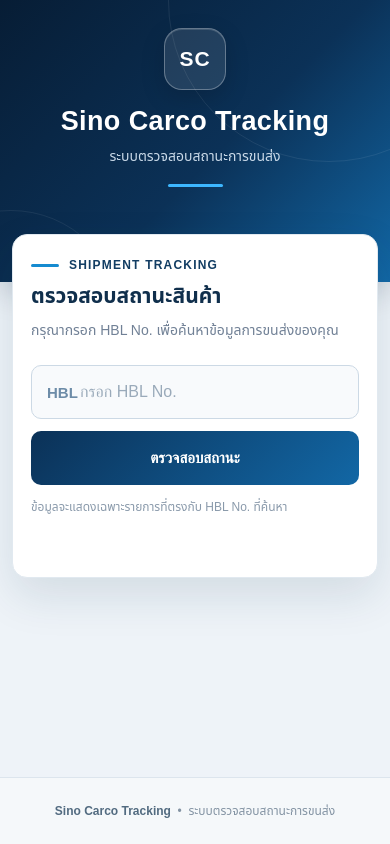
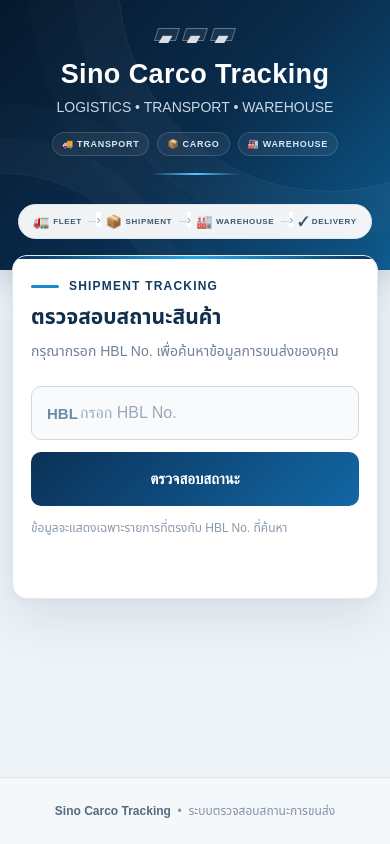
Before and after one commit to aonaonaxxn-bit/Sino-Carco-Tracking, a plain HTML site: page index.html in a window 390 px wide. Drawn offline with Linux system fonts and the light colour scheme.

Commit message:
Update index.html

```diff
--- a/index.html
+++ b/index.html
@@ -37,7 +37,7 @@
       position: relative;
       overflow: hidden;
       background:
-        linear-gradient(135deg, #071d35 0%, #0b3157 55%, #1267a5 100%);
+        linear-gradient(135deg, #06182d 0%, #0a2d4d 52%, #0c5b8f 100%);
       color: white;
       padding: 34px 20px 105px;
       text-align: center;
@@ -47,23 +47,29 @@
     .header::before {
       content: "";
       position: absolute;
-      width: 320px;
-      height: 320px;
+      width: 420px;
+      height: 420px;
       border: 1px solid rgba(255,255,255,0.08);
       border-radius: 50%;
-      right: -100px;
-      top: -160px;
+      right: -150px;
+      top: -230px;
+      box-shadow:
+        0 0 0 45px rgba(255,255,255,0.018),
+        0 0 0 90px rgba(255,255,255,0.012);
     }
 
     .header::after {
       content: "";
       position: absolute;
-      width: 220px;
-      height: 220px;
+      width: 300px;
+      height: 300px;
       border: 1px solid rgba(255,255,255,0.07);
       border-radius: 50%;
-      left: -100px;
-      bottom: -150px;
+      left: -145px;
+      bottom: -205px;
+      box-shadow:
+        0 0 0 35px rgba(255,255,255,0.018),
+        0 0 0 70px rgba(255,255,255,0.012);
     }
 
     .brand {
@@ -71,22 +77,23 @@
       z-index: 2;
     }
 
-    .logo {
-      width: 72px;
-      height: 72px;
-      margin: 0 auto 16px;
-      border-radius: 18px;
-      background: rgba(255,255,255,0.10);
-      border: 1px solid rgba(255,255,255,0.30);
+    /* Logistics decorative mark */
+
+    .logistics-mark {
       display: flex;
-      align-items: center;
       justify-content: center;
-      font-size: 24px;
-      font-weight: 800;
-      letter-spacing: 1px;
-      box-shadow:
-        0 8px 25px rgba(0,0,0,0.15),
-        inset 0 1px 0 rgba(255,255,255,0.15);
+      gap: 6px;
+      margin: 0 auto 18px;
+      opacity: .85;
+    }
+
+    .logistics-mark span {
+      width: 22px;
+      height: 13px;
+      display: block;
+      border: 1px solid rgba(255,255,255,.38);
+      background: rgba(255,255,255,.08);
+      transform: skewX(-18deg);
     }
 
     .brand h1 {
@@ -103,11 +110,36 @@
     }
 
     .brand-line {
-      width: 55px;
-      height: 3px;
-      background: #3db7ff;
+      width: 90px;
+      height: 2px;
+      background: linear-gradient(
+        90deg,
+        transparent,
+        #55c7ff,
+        transparent
+      );
       border-radius: 5px;
       margin: 17px auto 0;
+    }
+
+    .logistics-pills {
+      display: flex;
+      justify-content: center;
+      flex-wrap: wrap;
+      gap: 8px;
+      margin-top: 17px;
+    }
+
+    .logistics-pills span {
+      padding: 7px 11px;
+      border: 1px solid rgba(255,255,255,.14);
+      border-radius: 999px;
+      background: rgba(255,255,255,.06);
+      color: #d8e8f5;
+      font-size: 10px;
+      font-weight: 700;
+      letter-spacing: .7px;
+      backdrop-filter: blur(5px);
     }
 
     /* =========================
@@ -125,15 +157,88 @@
     }
 
     /* =========================
+       LOGISTICS STRIP
+    ========================= */
+
+    .logistics-strip {
+      display: flex;
+      align-items: center;
+      justify-content: center;
+      gap: 12px;
+      margin: -18px auto 16px;
+      padding: 11px 16px;
+      width: fit-content;
+      max-width: 100%;
+      border: 1px solid #dce7ef;
+      border-radius: 999px;
+      background: rgba(255,255,255,.94);
+      box-shadow: 0 10px 28px rgba(15, 48, 76, .10);
+    }
+
+    .strip-item {
+      display: flex;
+      align-items: center;
+      gap: 6px;
+      color: #3b5870;
+      font-size: 10px;
+      font-weight: 800;
+      letter-spacing: .65px;
+      white-space: nowrap;
+    }
+
+    .strip-icon {
+      font-size: 15px;
+      line-height: 1;
+    }
+
+    .strip-line {
+      width: 26px;
+      height: 1px;
+      background: #c7d7e3;
+      position: relative;
+    }
+
+    .strip-line::after {
+      content: "›";
+      position: absolute;
+      right: -2px;
+      top: -9px;
+      color: #7da2bc;
+      font-size: 13px;
+      background: #fff;
+    }
+
+    /* =========================
        SEARCH CARD
     ========================= */
 
     .search-card {
+      position: relative;
+      overflow: hidden;
       background: #ffffff;
       border-radius: 18px;
       padding: 32px;
-      box-shadow: 0 18px 45px rgba(20, 55, 85, 0.12);
+      box-shadow:
+        0 20px 50px rgba(16, 52, 82, .10),
+        0 2px 8px rgba(16, 52, 82, .04);
       border: 1px solid #e1e9f0;
+    }
+
+    .search-card::before,
+    .result-card::before {
+      content: "";
+      position: absolute;
+      left: 0;
+      top: 0;
+      width: 100%;
+      height: 3px;
+      background:
+        linear-gradient(
+          90deg,
+          #0b3157,
+          #25a6e8,
+          #0b3157
+        );
     }
 
     .section-label {
@@ -210,7 +315,8 @@
     .search-box input:focus {
       background: white;
       border-color: #168bd0;
-      box-shadow: 0 0 0 4px rgba(22, 139, 208, 0.10);
+      box-shadow:
+        0 0 0 4px rgba(22, 139, 208, 0.10);
     }
 
     .search-box button {
@@ -218,7 +324,12 @@
       padding: 0 28px;
       border: none;
       border-radius: 10px;
-      background: linear-gradient(135deg, #0b3157, #1267a5);
+      background:
+        linear-gradient(
+          135deg,
+          #0b3157,
+          #1267a5
+        );
       color: white;
       font-size: 15px;
       font-weight: 700;
@@ -229,7 +340,8 @@
 
     .search-box button:hover {
       transform: translateY(-1px);
-      box-shadow: 0 8px 18px rgba(11, 49, 87, 0.22);
+      box-shadow:
+        0 8px 18px rgba(11, 49, 87, 0.22);
     }
 
     .search-box button:disabled {
@@ -265,11 +377,15 @@
 
     .result-card {
       display: none;
+      position: relative;
+      overflow: hidden;
       margin-top: 22px;
       background: #ffffff;
       border-radius: 18px;
       padding: 30px;
-      box-shadow: 0 18px 45px rgba(20, 55, 85, 0.12);
+      box-shadow:
+        0 20px 50px rgba(16, 52, 82, .10),
+        0 2px 8px rgba(16, 52, 82, .04);
       border: 1px solid #e1e9f0;
     }
 
@@ -287,19 +403,6 @@
       display: flex;
       align-items: center;
       gap: 13px;
-    }
-
-    .result-icon {
-      width: 44px;
-      height: 44px;
-      border-radius: 11px;
-      background: #eaf5fc;
-      color: #1267a5;
-      display: flex;
-      align-items: center;
-      justify-content: center;
-      font-weight: 800;
-      font-size: 14px;
     }
 
     .result-header h2 {
@@ -334,12 +437,14 @@
       padding: 22px;
       margin-bottom: 24px;
       border-radius: 13px;
-      background: linear-gradient(
-        135deg,
-        #f1f8fc,
-        #e8f3fa
-      );
+      background:
+        linear-gradient(
+          135deg,
+          #f3f9fc,
+          #e8f4fa
+        );
       border: 1px solid #d7e8f3;
+      border-left: 4px solid #168bd0;
     }
 
     .status-box::after {
@@ -374,10 +479,19 @@
     ========================= */
 
     .info-section-title {
+      display: flex;
+      align-items: center;
+      gap: 9px;
       margin-bottom: 4px;
       color: #173c5d;
       font-size: 14px;
       font-weight: 700;
+    }
+
+    .info-section-title::before {
+      content: "▰";
+      color: #168bd0;
+      font-size: 11px;
     }
 
     .info-row {
@@ -436,12 +550,6 @@
         padding: 28px 15px 95px;
       }
 
-      .logo {
-        width: 62px;
-        height: 62px;
-        font-size: 21px;
-      }
-
       .brand h1 {
         font-size: 27px;
       }
@@ -450,9 +558,33 @@
         font-size: 14px;
       }
 
+      .logistics-pills span {
+        font-size: 9px;
+        padding: 6px 9px;
+      }
+
       .container {
         margin-top: -48px;
         padding: 0 12px 30px;
+      }
+
+      .logistics-strip {
+        width: calc(100% - 12px);
+        gap: 7px;
+        padding: 10px 9px;
+      }
+
+      .strip-item {
+        font-size: 8px;
+        gap: 3px;
+      }
+
+      .strip-icon {
+        font-size: 13px;
+      }
+
+      .strip-line {
+        width: 10px;
       }
 
       .search-card,
@@ -507,15 +639,23 @@
 
       <div class="brand">
 
-        <div class="logo">
-          SC
+        <div class="logistics-mark" aria-hidden="true">
+          <span>▰</span>
+          <span>▰</span>
+          <span>▰</span>
         </div>
 
         <h1>Sino Carco Tracking</h1>
 
         <p>
-          ระบบตรวจสอบสถานะการขนส่ง
+          LOGISTICS • TRANSPORT • WAREHOUSE
         </p>
+
+        <div class="logistics-pills">
+          <span>🚚 TRANSPORT</span>
+          <span>📦 CARGO</span>
+          <span>🏭 WAREHOUSE</span>
+        </div>
 
         <div class="brand-line"></div>
 
@@ -526,6 +666,38 @@
 
     <!-- MAIN -->
     <main class="container">
+
+      <!-- LOGISTICS STRIP -->
+      <div class="logistics-strip" aria-hidden="true">
+
+        <div class="strip-item">
+          <span class="strip-icon">🚛</span>
+          <span>FLEET</span>
+        </div>
+
+        <div class="strip-line"></div>
+
+        <div class="strip-item">
+          <span class="strip-icon">📦</span>
+          <span>SHIPMENT</span>
+        </div>
+
+        <div class="strip-line"></div>
+
+        <div class="strip-item">
+          <span class="strip-icon">🏭</span>
+          <span>WAREHOUSE</span>
+        </div>
+
+        <div class="strip-line"></div>
+
+        <div class="strip-item">
+          <span class="strip-icon">✓</span>
+          <span>DELIVERY</span>
+        </div>
+
+      </div>
+
 
       <!-- SEARCH -->
       <section class="search-card">
@@ -595,10 +767,6 @@
         <div class="result-header">
 
           <div class="result-heading">
-
-            <div class="result-icon">
-              SC
-            </div>
 
             <div>
 
@@ -827,7 +995,6 @@
 
     /* =========================
        GOOGLE APPS SCRIPT API
-       ใช้ URL เดิม
     ========================= */
 
     const API_URL =
@@ -844,7 +1011,11 @@
         document.getElementById(id);
 
       element.textContent =
-        value || "-";
+        value !== undefined &&
+        value !== null &&
+        String(value).trim() !== ""
+          ? value
+          : "-";
 
     }
 
@@ -961,61 +1132,52 @@
           result.data;
 
 
-        /* แสดงเฉพาะ HBL ที่ค้นหา */
+        /* แสดงเฉพาะข้อมูลที่ต้องการ */
 
         setText(
           "hbl",
           data["HBL no."]
         );
 
-
         setText(
           "customer",
           data["ชื่อลูกค้า"]
         );
-
 
         setText(
           "location",
           data["สถานที่โหลดสินค้า"]
         );
 
-
         setText(
           "dateIn",
           data["วันที่เข้า"]
         );
-
 
         setText(
           "timeIn",
           data["เวลารถเข้า"]
         );
 
-
         setText(
           "timeOut",
           data["เวลารถออก"]
         );
-
 
         setText(
           "jobType",
           data["ลักษณะงาน"]
         );
 
-
         setText(
           "truck",
           data["ทะเบียนรถ"]
         );
 
-
         setText(
           "qty",
           data["QTY"]
         );
-
 
         setText(
           "remark",
```
